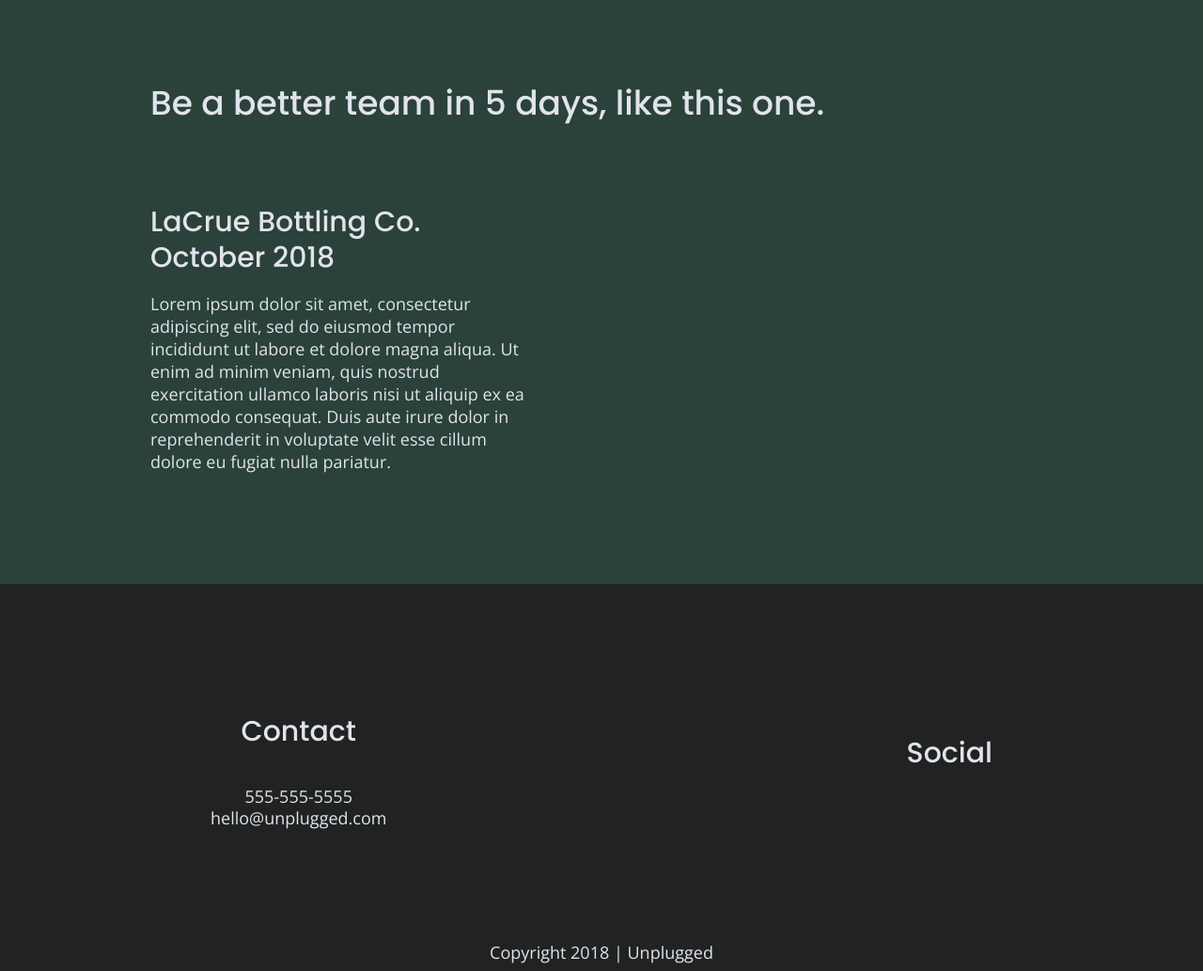
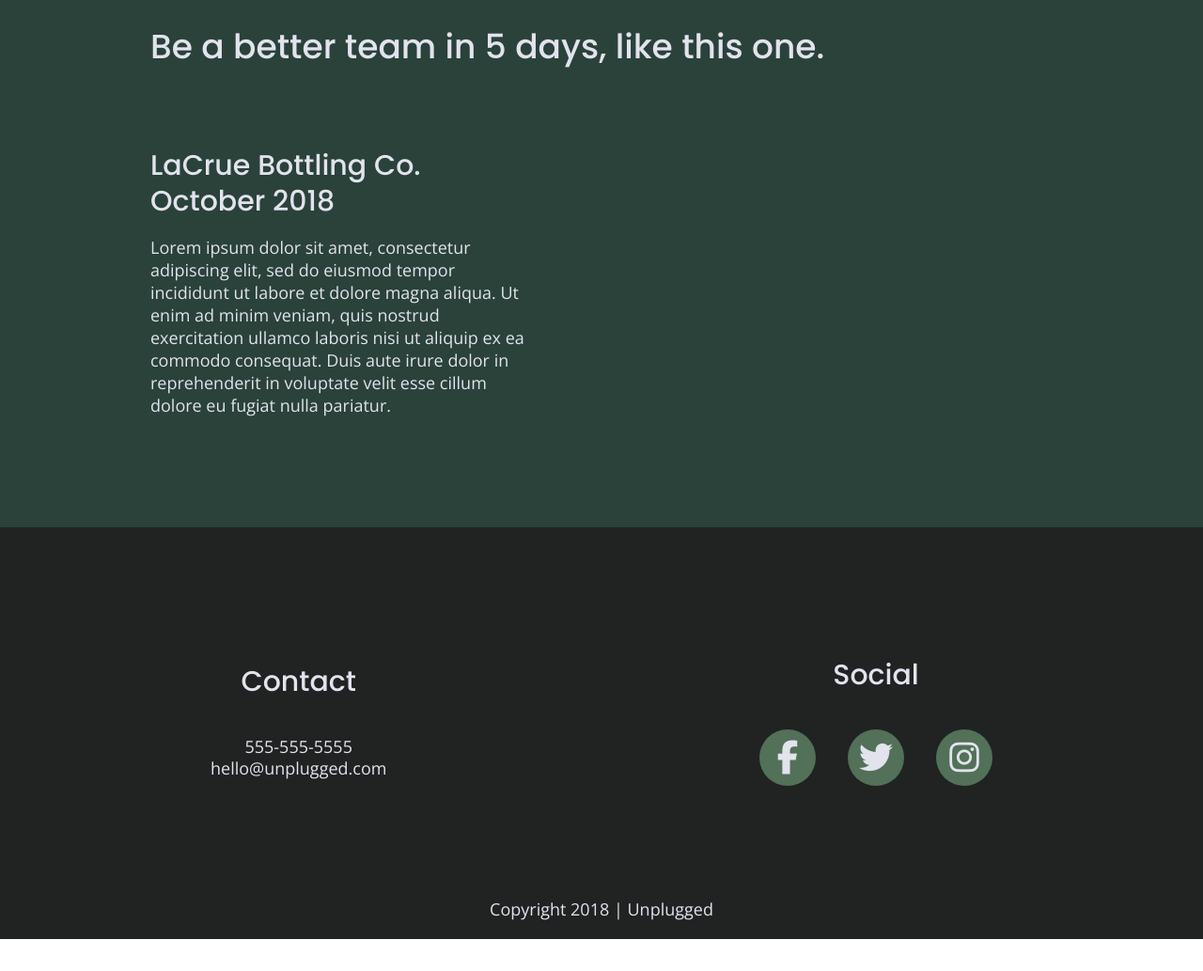
Before and after one commit to Stevenhaines06/unpluggedTryTwo, a website built with Parcel: page index.html in a window 1280 px wide. Shown: the part 1712-2745 px from the top of the page at 94% size. After the commit the page ends 2711 px from the top, so only its background shows below. Built offline with nearby package versions, Linux system fonts and the light colour scheme.

Commit message:
added icons margins

```diff
--- a/css/main.css
+++ b/css/main.css
@@ -236,15 +236,23 @@ footer .social-icons {
   display: flex;
   justify-content: space-around;
   align-items: center;
-  /* background-color: #527158; */
 }
 
 footer .social-icons p {
+  background-color: #527158;
+  border-radius: 50%;
+  width: 40px;
+  height: 40px;
   display: flex;
   justify-content: center;
   align-items: center;
+}
 
+footer .social-icons p i {
+  font-size: 1.3125em;
 }
+
+
 
 footer .copyright {
   margin: 20px 0;
@@ -654,6 +662,9 @@ input[type=button] {
     width: 62%;
   }
 
+  .features i {
+    margin-bottom: 10px;
+  }
 
   /* Reviews */
   .reviews article {
@@ -692,10 +703,31 @@ input[type=button] {
     margin-bottom: 0;
   }
 
+
   footer h4 {
     font-size: 1.5em;
     margin-bottom: 40px;
   }
+
+  footer .social-icons p {
+    background-color: #527158;
+    border-radius: 50%;
+    width: 60px;
+    height: 60px;
+    display: flex;
+    justify-content: center;
+    align-items: center;
+  }
+
+  footer .social-icons p i {
+    font-size: 2em;
+  }
+
+  footer .social-icons {
+    width: 15.5em;
+    justify-content: space-between;
+  }
+
 
   footer p {
     line-height: 1.285;
@@ -827,6 +859,8 @@ input[type=button] {
     width: 42%;
   }
 
+
+
   footer h4 {
     font-size: 1.875em;
   }
--- a/index.html
+++ b/index.html
@@ -17,7 +17,7 @@
   <script src="https://kit.fontawesome.com/8f4fcb3198.js" crossorigin="anonymous"></script>
 
   <!-- Google Fonts -->
-<link href="https://fonts.googleapis.com/css?family=Open+Sans:400,700|Poppins:500,700" rel="stylesheet">
+  <link href="https://fonts.googleapis.com/css?family=Open+Sans:400,700|Poppins:500,700" rel="stylesheet">
 </head>
 
 <body>
@@ -29,10 +29,10 @@
   <header>
     <div class="content-wrapper">
       <figure>
-      <a href="#">
-        <img src="img/unpluggedlogo.png" alt="unplugged logo">
-      </a>
-    </figure>
+        <a href="#">
+          <img src="img/unpluggedlogo.png" alt="unplugged logo">
+        </a>
+      </figure>
       <div class="header-divider"></div>
       <nav>
         <ul>
@@ -131,7 +131,9 @@
           <div>
             <h3>LaCrue Bottling Co. October 2018</h3>
             <p>
-              Lorem ipsum dolor sit amet, consectetur adipiscing elit, sed do eiusmod tempor incididunt ut labore et dolore magna aliqua. Ut enim ad minim veniam, quis nostrud exercitation ullamco laboris nisi ut aliquip ex ea commodo consequat. Duis aute irure dolor
+              Lorem ipsum dolor sit amet, consectetur adipiscing elit, sed do eiusmod tempor incididunt ut labore et
+              dolore magna aliqua. Ut enim ad minim veniam, quis nostrud exercitation ullamco laboris nisi ut aliquip ex
+              ea commodo consequat. Duis aute irure dolor
               in reprehenderit in voluptate velit esse cillum dolore eu fugiat nulla pariatur.
             </p>
           </div>
@@ -158,13 +160,13 @@
           <h4>Social</h4>
           <div class="social-icons">
             <p>
-              <a href="https://www.facebook.com/Skillcrush/" target="_blank"></a>
+              <a href="https://www.facebook.com/Skillcrush/" target="_blank"><i class="fab fa-facebook-f"></i></a>
             </p>
             <p>
-              <a href="https://twitter.com/Skillcrush" target="_blank"></a>
+              <a href="https://twitter.com/Skillcrush" target="_blank"><i class="fab fa-twitter"></i></a>
             </p>
             <p>
-              <a href="https://www.instagram.com/skillcrush/" target="_blank"></a>
+              <a href="https://www.instagram.com/skillcrush/" target="_blank"><i class="fab fa-instagram"></i></a>
             </p>
           </div>
         </div>
@@ -178,7 +180,8 @@
   </footer>
 
   <script src="js/vendor/modernizr-3.6.0.min.js"></script>
-  <script src="https://code.jquery.com/jquery-3.3.1.min.js" integrity="sha256-FgpCb/KJQlLNfOu91ta32o/NMZxltwRo8QtmkMRdAu8=" crossorigin="anonymous"></script>
+  <script src="https://code.jquery.com/jquery-3.3.1.min.js"
+    integrity="sha256-FgpCb/KJQlLNfOu91ta32o/NMZxltwRo8QtmkMRdAu8=" crossorigin="anonymous"></script>
   <script>
     window.jQuery || document.write('<script src="js/vendor/jquery-3.3.1.min.js"><\/script>')
   </script>
@@ -187,7 +190,7 @@
 
   <!-- Google Analytics: change UA-XXXXX-Y to be your site's ID. -->
   <script>
-    window.ga = function() {
+    window.ga = function () {
       ga.q.push(arguments)
     };
     ga.q = [];
```
Also changed, not shown: about/index.html (+3 -3 lines), faq/index.html (+3 -3 lines).
